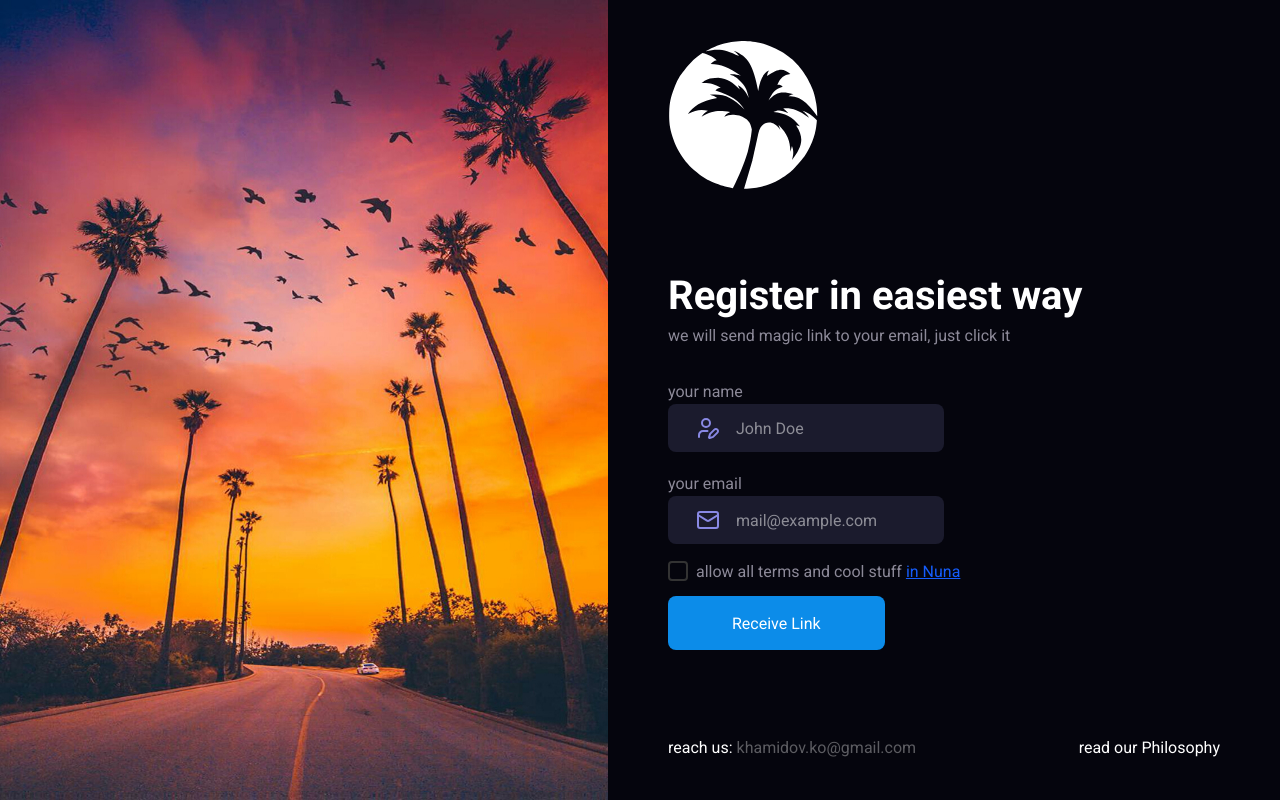
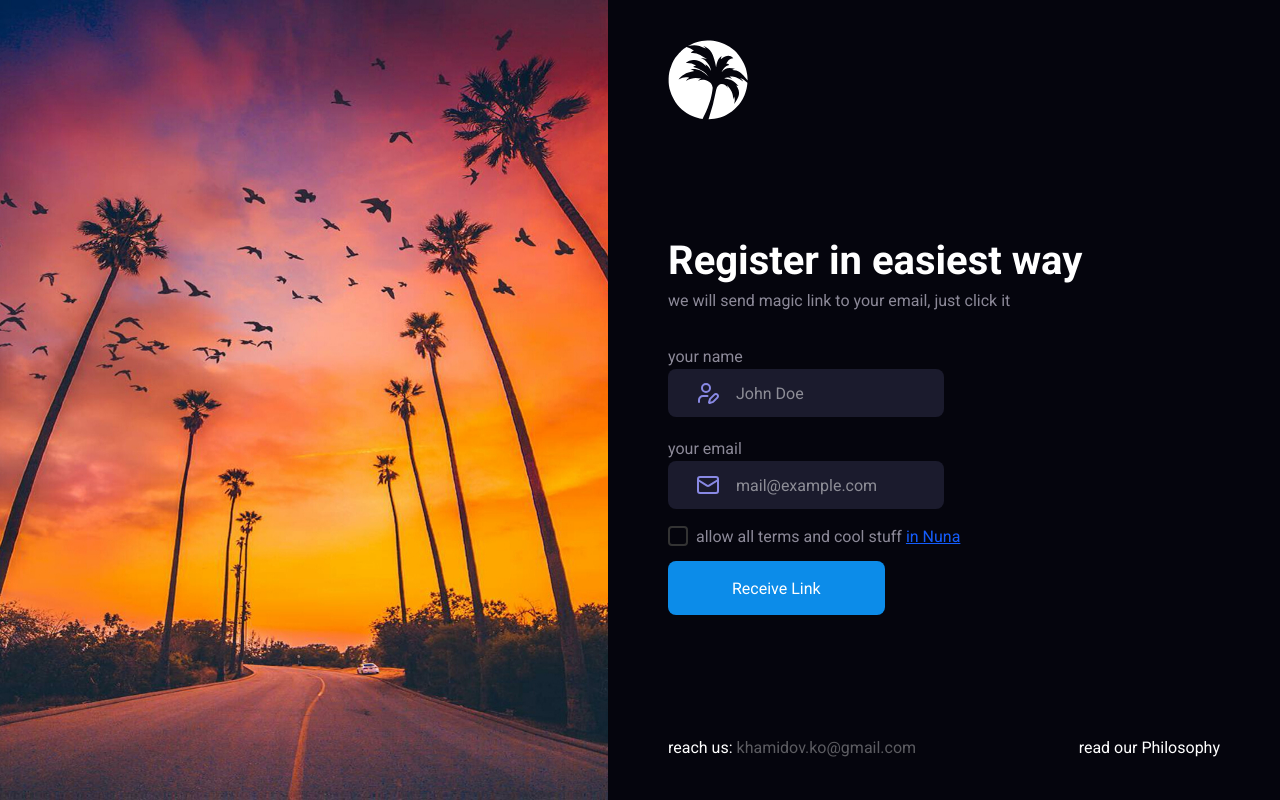
Before and after one commit to nuna82/nuna-core-client, a Next.js app: page /auth/signup in a window 1280 px wide. Built offline with nearby package versions, Linux system fonts and the light colour scheme.

Commit message:
just fix

```diff
--- a/app/auth/layout.tsx
+++ b/app/auth/layout.tsx
@@ -38,7 +38,7 @@ export default function ToastProvider({ children }: ToastProviderProps) {
           <Image src={palma} className="h-screen" alt="image" />
           <div className="flex flex-col justify-between py-10 px-15 flex-1">
             <Link href="/" className="inline-block">
-              <Image src={logo} alt="image" width={150} />
+              <Image src={logo} alt="image" width={80} />
             </Link>
 
             {children}
--- a/app/components/YouHaveToSleep.tsx
+++ b/app/components/YouHaveToSleep.tsx
@@ -14,7 +14,7 @@ const YouHaveToSleep = () => {
   {
     if (showModal)
       return (
-        <div className="absolute w-full h-full bg-white">
+        <div className="absolute w-full h-full bg-white z-50">
           <div className="bg-black text-white min-h-screen flex items-center justify-center px-4">
             <div className="text-center">
               <h1 className="text-5xl sm:text-6xl font-bold mb-6 tracking-tight leading-tight">
```
